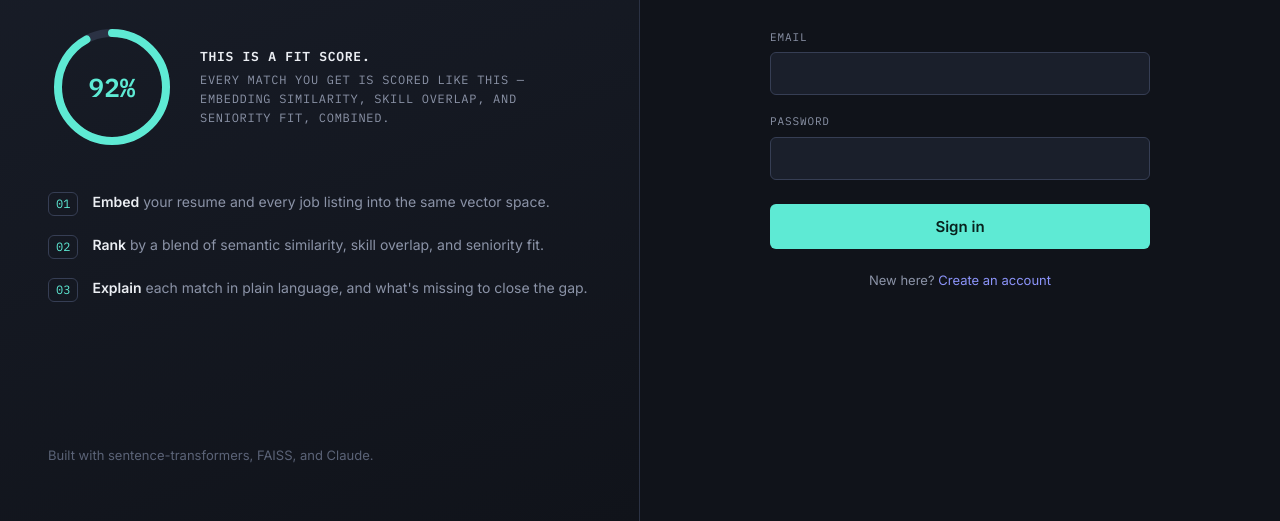
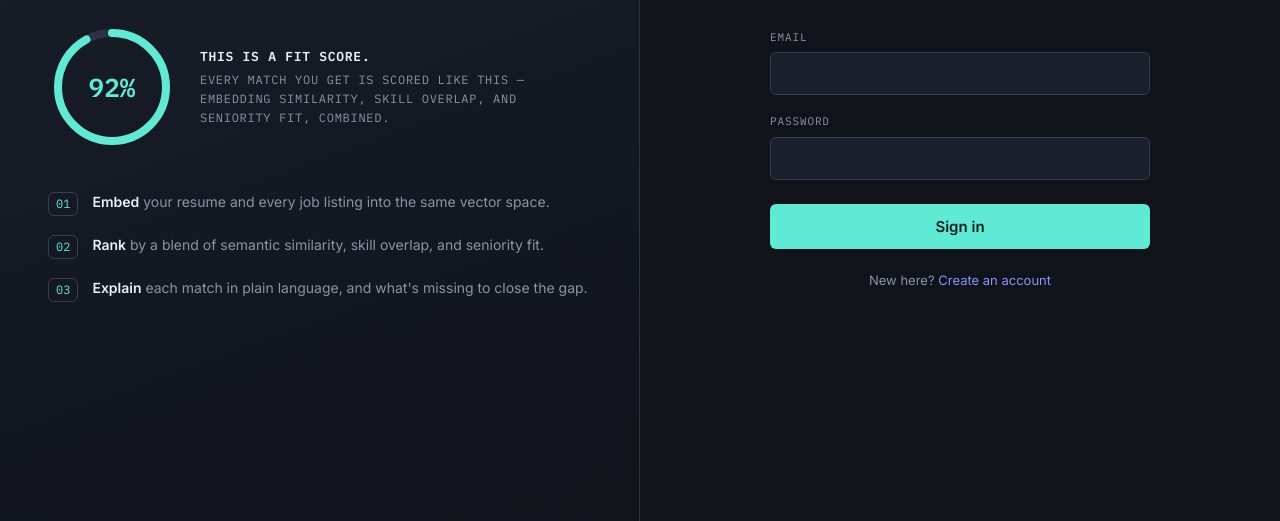
Before and after one commit to ajc07562/Job-Matcher, a plain HTML site: page frontend_web/index.html in a window 1280 px wide. Shown: the part 279-800 px from the top of the page. Drawn offline with Linux system fonts and the light colour scheme.

Commit message:
Update index.html

```diff
--- a/frontend_web/index.html
+++ b/frontend_web/index.html
@@ -52,7 +52,6 @@
       </div>
     </div>
 
-    <div class="pitch-footer">Built with sentence-transformers, FAISS, and Claude.</div>
   </div>
 
   <!-- Right: auth form -->
```
